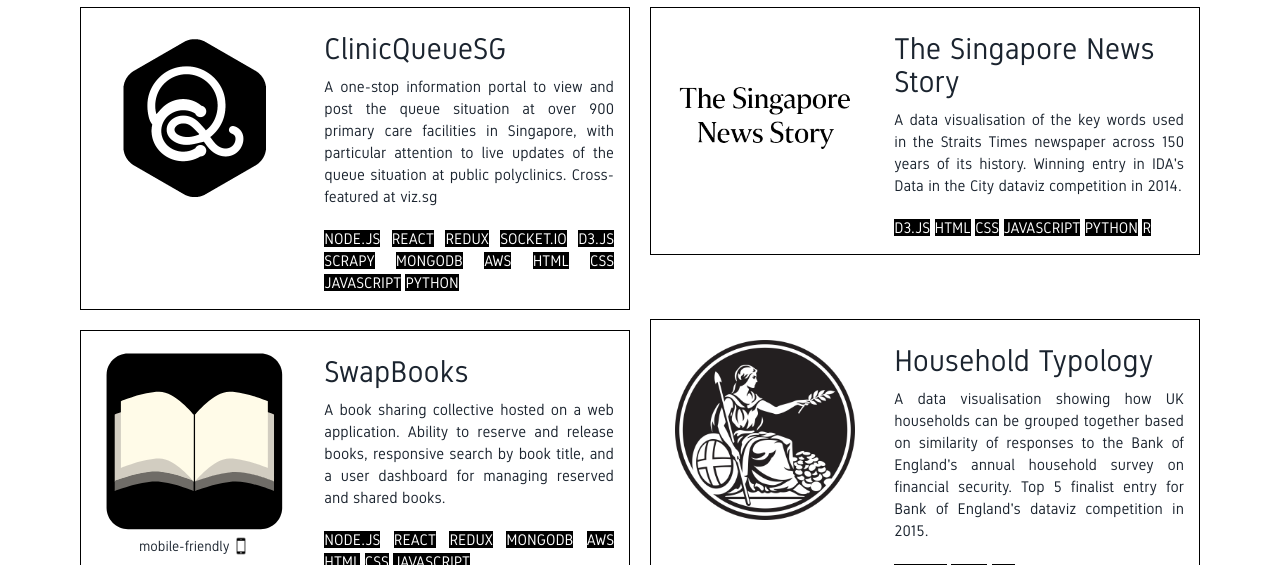
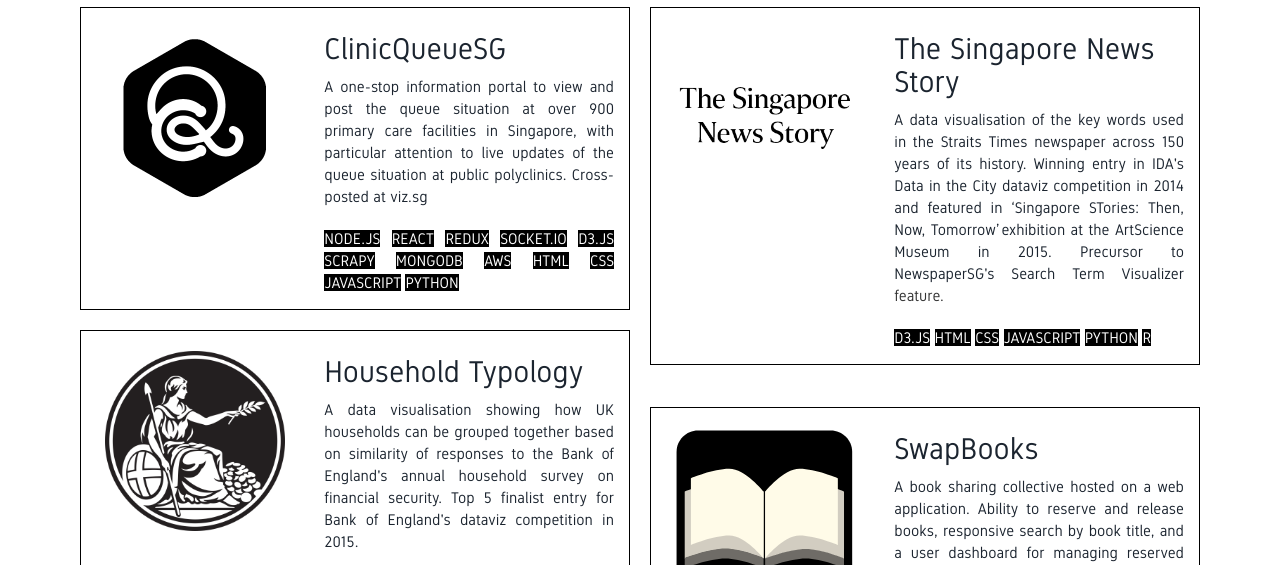
Before and after one commit to claussian/hanifsamad, a plain HTML site: page index.html in a window 1280 px wide. Shown: the part 763-1328 px from the top of the page. Drawn offline with Linux system fonts and the light colour scheme.

Commit message:
Expand Singapore News Story synopsis

```diff
--- a/index.html
+++ b/index.html
@@ -81,7 +81,7 @@ License URL: http://creativecommons.org/licenses/by/3.0/
 								<div class="col-md-7">
 									<div class="grid-item-description">
 										<h2>ClinicQueueSG</h2>
-										<p>A one-stop information portal to view and post the queue situation at over 900 primary care facilities in Singapore, with particular attention to live updates of the queue situation at public polyclinics. Cross-featured at <a href="http://viz.sg" target="_blank">viz.sg</a></p>
+										<p>A one-stop information portal to view and post the queue situation at over 900 primary care facilities in Singapore, with particular attention to live updates of the queue situation at public polyclinics. Cross-posted at <a href="http://viz.sg" target="_blank">viz.sg</a></p>
 										<br/>
 										<p><span class="name-blackout name-clinicq">Node.js</span> <span class="name-blackout name-clinicq">React</span> <span class="name-blackout name-clinicq">Redux</span> <span class="name-blackout name-clinicq">Socket.io</span> <span class="name-blackout name-clinicq">d3.js</span> <span class="name-blackout name-clinicq">Scrapy</span> <span class="name-blackout name-clinicq">MongoDB</span> <span class="name-blackout name-clinicq">AWS</span> <span class="name-blackout name-clinicq">HTML</span> <span class="name-blackout name-clinicq">CSS</span> <span class="name-blackout name-clinicq">Javascript</span> <span class="name-blackout name-clinicq">Python</span><p>
 									</div>
@@ -101,7 +101,7 @@ License URL: http://creativecommons.org/licenses/by/3.0/
 								<div class="col-md-7">
 									<div class="grid-item-description">
 										<h2>The Singapore News Story</h2>
-										<p> A data visualisation of the key words used in the Straits Times newspaper across 150 years of its history. Winning entry in IDA's Data in the City dataviz competition in 2014.</p>
+										<p> A data visualisation of the key words used in the Straits Times newspaper across 150 years of its history. Winning entry in IDA's Data in the City dataviz competition in 2014 and featured in ‘Singapore STories: Then, Now, Tomorrow’ exhibition at the ArtScience Museum in 2015. Precursor to NewspaperSG's <a href="http://eresources.nlb.gov.sg/newspapers/Visualiser" target="_blank">Search Term Visualizer</a> feature.</p>
 										<br/>
 										<p><span class="name-blackout name-sgnews">d3.js</span> <span class="name-blackout name-sgnews">HTML</span> <span class="name-blackout name-sgnews">CSS</span> <span class="name-blackout name-sgnews">Javascript</span> <span class="name-blackout name-sgnews">Python</span> <span class="name-blackout name-sgnews">R</span><p>
 									</div>
```
